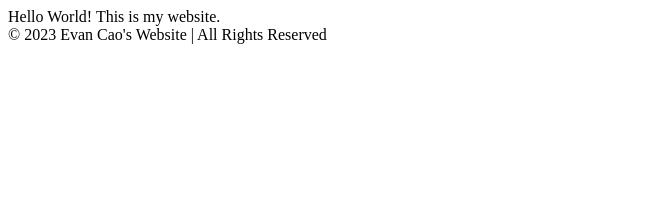
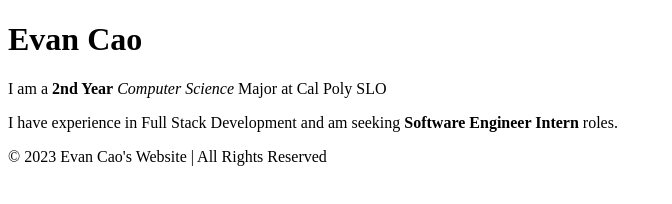
Before and after one commit to evayktv/evayktv-github.io, a plain HTML site: page index.html in a window 1280 px wide. Shown: the whole page, without its empty margins (0-672 px from the left). Drawn offline with Linux system fonts and the light colour scheme.

Commit message:
feat: finished lab19 added self introduction

```diff
--- a/index.html
+++ b/index.html
@@ -8,7 +8,9 @@
         </nav>
 
         <main>
-            Hello World! This is my website.
+            <h1>Evan Cao</h1>
+            <p>I am a <strong>2nd Year</strong> <em>Computer Science</em> Major at Cal Poly SLO</p>
+            <p>I have experience in Full Stack Development and am seeking <strong>Software Engineer Intern</strong> roles.</p>
         </main>
 
         <footer>
```
